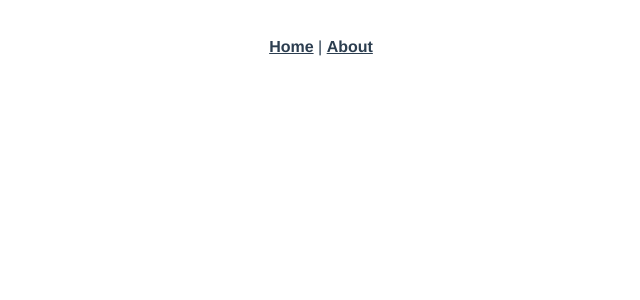
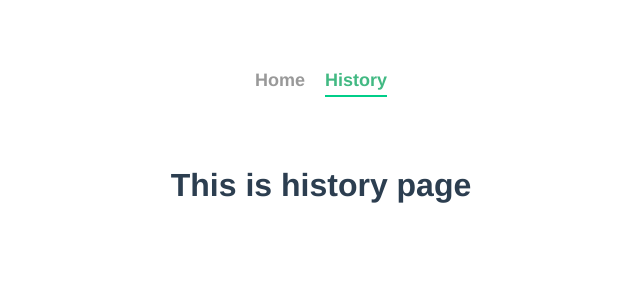
Before and after one commit to gregsypek/zadanie1, a Vue app: page /history in a window 1280 px wide. Before the commit this address had no page. Shown: the top 300 px of the page, without its empty margins (319-959 px from the left). Built offline with nearby package versions, Linux system fonts and the light colour scheme.

Commit message:
first commit

```diff
--- a/src/App.vue
+++ b/src/App.vue
@@ -1,10 +1,16 @@
 <template>
-  <nav>
-    <router-link to="/">Home</router-link> |
-    <router-link to="/about">About</router-link>
-  </nav>
-  <router-view/>
+  <div>
+    <Navbar />
+    <router-view />
+  </div>
 </template>
+<script>
+import Navbar from "./components/Navbar.vue";
+
+export default {
+  components: { Navbar },
+};
+</script>
 
 <style>
 #app {
--- a/src/components/HelloWorld.vue
+++ /dev/null
@@ -1,58 +0,0 @@
-<template>
-  <div class="hello">
-    <h1>{{ msg }}</h1>
-    <p>
-      For a guide and recipes on how to configure / customize this project,<br>
-      check out the
-      <a href="https://cli.vuejs.org" target="_blank" rel="noopener">vue-cli documentation</a>.
-    </p>
-    <h3>Installed CLI Plugins</h3>
-    <ul>
-      <li><a href="https://github.com/vuejs/vue-cli/tree/dev/packages/%40vue/cli-plugin-babel" target="_blank" rel="noopener">babel</a></li>
-      <li><a href="https://github.com/vuejs/vue-cli/tree/dev/packages/%40vue/cli-plugin-router" target="_blank" rel="noopener">router</a></li>
-    </ul>
-    <h3>Essential Links</h3>
-    <ul>
-      <li><a href="https://vuejs.org" target="_blank" rel="noopener">Core Docs</a></li>
-      <li><a href="https://forum.vuejs.org" target="_blank" rel="noopener">Forum</a></li>
-      <li><a href="https://chat.vuejs.org" target="_blank" rel="noopener">Community Chat</a></li>
-      <li><a href="https://twitter.com/vuejs" target="_blank" rel="noopener">Twitter</a></li>
-      <li><a href="https://news.vuejs.org" target="_blank" rel="noopener">News</a></li>
-    </ul>
-    <h3>Ecosystem</h3>
-    <ul>
-      <li><a href="https://router.vuejs.org" target="_blank" rel="noopener">vue-router</a></li>
-      <li><a href="https://vuex.vuejs.org" target="_blank" rel="noopener">vuex</a></li>
-      <li><a href="https://github.com/vuejs/vue-devtools#vue-devtools" target="_blank" rel="noopener">vue-devtools</a></li>
-      <li><a href="https://vue-loader.vuejs.org" target="_blank" rel="noopener">vue-loader</a></li>
-      <li><a href="https://github.com/vuejs/awesome-vue" target="_blank" rel="noopener">awesome-vue</a></li>
-    </ul>
-  </div>
-</template>
-
-<script>
-export default {
-  name: 'HelloWorld',
-  props: {
-    msg: String
-  }
-}
-</script>
-
-<!-- Add "scoped" attribute to limit CSS to this component only -->
-<style scoped>
-h3 {
-  margin: 40px 0 0;
-}
-ul {
-  list-style-type: none;
-  padding: 0;
-}
-li {
-  display: inline-block;
-  margin: 0 10px;
-}
-a {
-  color: #42b983;
-}
-</style>
--- /dev/null
+++ b/src/components/Navbar.vue
@@ -0,0 +1,28 @@
+<template>
+  <nav class="main-nav">
+    <router-link :to="{ name: 'Home' }">Home</router-link>
+    <router-link :to="{ name: 'History' }">History</router-link>
+  </nav>
+</template>
+
+<script>
+export default {};
+</script>
+
+<style>
+.main-nav {
+  text-align: center;
+  margin: 40px auto;
+}
+.main-nav a {
+  display: inline-block;
+  text-decoration: none;
+  margin: 0 10px;
+  color: #999;
+  font-size: 18px;
+}
+a.router-link-active {
+  border-bottom: 2px solid #00ce89;
+  padding-bottom: 4px;
+}
+</style>
--- a/src/router/index.js
+++ b/src/router/index.js
@@ -1,25 +1,23 @@
-import { createRouter, createWebHistory } from 'vue-router'
-import HomeView from '../views/HomeView.vue'
+import { createRouter, createWebHistory } from "vue-router";
+import Home from "../views/Home.vue";
+import History from "../views/History.vue";
 
 const routes = [
-  {
-    path: '/',
-    name: 'home',
-    component: HomeView
-  },
-  {
-    path: '/about',
-    name: 'about',
-    // route level code-splitting
-    // this generates a separate chunk (about.[hash].js) for this route
-    // which is lazy-loaded when the route is visited.
-    component: () => import(/* webpackChunkName: "about" */ '../views/AboutView.vue')
-  }
-]
+	{
+		path: "/",
+		name: "Home",
+		component: Home,
+	},
+	{
+		path: "/history",
+		name: "History",
+		component: History,
+	},
+];
 
 const router = createRouter({
-  history: createWebHistory(process.env.BASE_URL),
-  routes
-})
+	history: createWebHistory(process.env.BASE_URL),
+	routes,
+});
 
-export default router
+export default router;
--- a/src/views/AboutView.vue
+++ /dev/null
@@ -1,5 +0,0 @@
-<template>
-  <div class="about">
-    <h1>This is an about page</h1>
-  </div>
-</template>
--- /dev/null
+++ b/src/views/History.vue
@@ -0,0 +1,5 @@
+<template>
+  <div class="history">
+    <h1>This is history page</h1>
+  </div>
+</template>
--- /dev/null
+++ b/src/views/Home.vue
@@ -0,0 +1,15 @@
+<template>
+  <div class="home">
+    <h1>hello</h1>
+  </div>
+</template>
+
+<script>
+// @ is an alias to /src
+// import HelloWorld from "@/components/HelloWorld.vue";
+
+export default {
+  name: "Home",
+  components: {},
+};
+</script>
--- a/src/views/HomeView.vue
+++ /dev/null
@@ -1,18 +0,0 @@
-<template>
-  <div class="home">
-    <img alt="Vue logo" src="../assets/logo.png">
-    <HelloWorld msg="Welcome to Your Vue.js App"/>
-  </div>
-</template>
-
-<script>
-// @ is an alias to /src
-import HelloWorld from '@/components/HelloWorld.vue'
-
-export default {
-  name: 'HomeView',
-  components: {
-    HelloWorld
-  }
-}
-</script>
```
